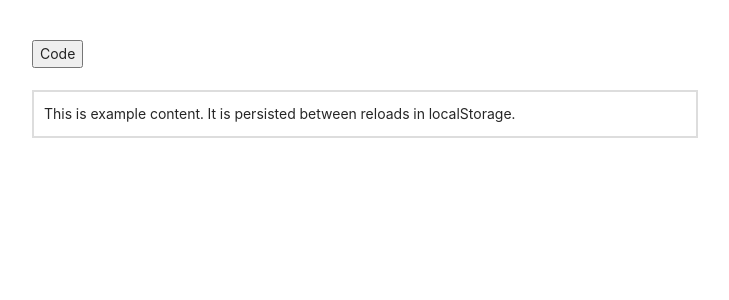
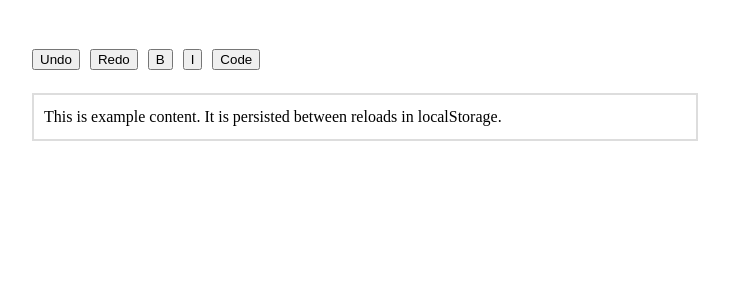
Before and after one commit to tuture-dev/editure2, a React app: page / in a window 1280 px wide. Shown: the top 300 px of the page, without its empty margins (275-1004 px from the left). Built offline with nearby package versions, Linux system fonts and the light colour scheme.

Commit message:
feat(editor): 添加加粗和斜体以及对应的 keymap等

```diff
--- a/package.json
+++ b/package.json
@@ -90,6 +90,7 @@
     "dotenv-expand": "^5.1.0",
     "lodash": "^4.17.20",
     "markdown-it": "^12.0.4",
+    "markdown-it-underline": "^1.0.1",
     "prosemirror-commands": "^1.1.5",
     "prosemirror-example-setup": "^1.1.2",
     "prosemirror-gapcursor": "^1.1.5",
--- a/src/App.css
+++ b/src/App.css
@@ -1,10 +1,6 @@
-@import '~antd/dist/antd.css';
-
 html,
 input,
 textarea {
-  font-family: 'Roboto', 'Ubuntu Mono', Consolas, monospace;
   line-height: 1.4;
-  background: #eee;
   word-break: break-all;
 }
--- a/src/Editor.tsx
+++ b/src/Editor.tsx
@@ -6,6 +6,7 @@
 import { keymap } from 'prosemirror-keymap';
 import { MarkdownParser, MarkdownSerializer } from 'prosemirror-markdown';
 import { inputRules, InputRule } from 'prosemirror-inputrules';
+import { history } from 'prosemirror-history';
 
 import './App.css';
 import StyledEditor from './StyledEditor';
@@ -56,6 +57,7 @@
       schema,
       doc,
       plugins: [
+        history(),
         gapCursor(),
         inputRules({
           rules: this.inputRules,
--- a/src/Menu.tsx
+++ b/src/Menu.tsx
@@ -2,6 +2,7 @@
 import { EditorView } from 'prosemirror-view';
 import { Schema } from 'prosemirror-model';
 import { toggleMark } from 'prosemirror-commands';
+import { undo, redo } from 'prosemirror-history';
 
 /* @jsx jsx */
 import { jsx, css } from '@emotion/react';
@@ -22,6 +23,50 @@
           margin-right: 10px;
         }
       `}>
+      <button
+        type="button"
+        onClick={() => undo(props.view?.state, props.view?.dispatch)}>
+        Undo
+      </button>
+      <button
+        type="button"
+        onClick={() => redo(props.view?.state, props.view?.dispatch)}>
+        Redo
+      </button>
+      <button
+        type="button"
+        style={{
+          fontWeight:
+            props.view &&
+            isMarkActive(props.view?.state, props.schema?.marks.strong)
+              ? 'bold'
+              : undefined,
+        }}
+        onClick={() =>
+          toggleMark(props.schema.marks.strong)(
+            props.view?.state,
+            props.view?.dispatch,
+          )
+        }>
+        B
+      </button>
+      <button
+        type="button"
+        style={{
+          fontWeight:
+            props.view &&
+            isMarkActive(props.view?.state, props.schema?.marks.em)
+              ? 'bold'
+              : undefined,
+        }}
+        onClick={() =>
+          toggleMark(props.schema.marks.em)(
+            props.view?.state,
+            props.view?.dispatch,
+          )
+        }>
+        I
+      </button>
       <button
         type="button"
         style={{
--- a/src/StyledEditor.tsx
+++ b/src/StyledEditor.tsx
@@ -67,6 +67,12 @@
     padding: 3px;
   }
 
+  :not(pre) > code {
+    font-family: monospace;
+    background-color: #eee;
+    padding: 3px;
+  }
+
   img {
     max-width: 100%;
     max-height: 20em;
--- a/src/utils/inputRules.ts
+++ b/src/utils/inputRules.ts
@@ -4,8 +4,14 @@
 function createInputRules() {
   let inputRules = [];
 
+  const strong = markInputRule(/(?:\*\*)([^*]+)(?:\*\*)$/, schema.marks.strong);
+  inputRules.push(strong);
+
+  const em = markInputRule(/(?:\*)([^*]+)(?:\*)$/, schema.marks.em);
+  inputRules.push(em);
+
   // marks
-  const code = markInputRule(/(?:^|[^`])(`([^`]+)`)$/, schema['marks']['code']);
+  const code = markInputRule(/(?:^|[^`])(`([^`]+)`)$/, schema.marks.code);
   inputRules.push(code);
 
   return inputRules;
--- a/src/utils/keymaps.ts
+++ b/src/utils/keymaps.ts
@@ -1,4 +1,5 @@
 import { Keymap, toggleMark } from 'prosemirror-commands';
+import { redo, undo } from 'prosemirror-history';
 import schema from './schema';
 
 function createKeymaps() {
@@ -7,6 +8,19 @@
 
   function bind(key: any, cmd: any) {
     keys[key] = cmd;
+  }
+
+  bind('Mod-z', undo);
+  bind('Shift-Mod-z', redo);
+
+  if ((type = schema.marks.strong)) {
+    bind('Mod-b', toggleMark(type));
+    bind('Mod-B', toggleMark(type));
+  }
+
+  if ((type = schema.marks.em)) {
+    bind('Mod-i', toggleMark(type));
+    bind('Mod-I', toggleMark(type));
   }
 
   // code keymaps
--- a/src/utils/parser.ts
+++ b/src/utils/parser.ts
@@ -4,6 +4,15 @@
 
 function createParser() {
   const tokens = {
+    strong: {
+      mark: 'strong',
+    },
+    em: {
+      mark: 'em',
+    },
+    underline: {
+      mark: 'u',
+    },
     code_inline: {
       mark: 'code',
       noCloseToken: true,
--- a/src/utils/schema.ts
+++ b/src/utils/schema.ts
@@ -1,4 +1,4 @@
-import { Schema, NodeSpec, MarkSpec } from 'prosemirror-model';
+import { Schema, NodeSpec, MarkSpec, Node } from 'prosemirror-model';
 
 const nodes: { [name: string]: NodeSpec } = {
   doc: {
@@ -33,6 +33,35 @@
 };
 
 const marks: { [name: string]: MarkSpec } = {
+  strong: {
+    parseDOM: [
+      { tag: 'strong' },
+      {
+        tag: 'b',
+        getAttrs: (node: any) => node?.style.fontWeight !== 'normal' && null,
+      },
+      {
+        style: 'font-weight',
+        getAttrs: (value: string) =>
+          /^(bold(er)?|[5-9]\d{2,})$/.test(value) && null,
+      },
+    ],
+    toDOM: () => ['strong', 0],
+  },
+  em: {
+    parseDOM: [{ tag: 'i' }, { tag: 'em' }, { style: 'font-style=italic' }],
+    toDOM: () => ['em', 0],
+  },
+  underline: {
+    parseDOM: [
+      { tag: 'u' },
+      {
+        style: 'text-decoration',
+        getAttrs: (value: string) => value === 'underline' && null,
+      },
+    ],
+    toDOM: () => ['u', 0],
+  },
   code: {
     parseDOM: [{ tag: 'code' }],
     // @ts-ignore
--- a/src/utils/serializer.ts
+++ b/src/utils/serializer.ts
@@ -32,6 +32,18 @@
   };
 
   const marks = {
+    em: {
+      open: '*',
+      close: '*',
+      mixable: true,
+      expelEnclosingWhitespace: true,
+    },
+    strong: {
+      open: '**',
+      close: '**',
+      mixable: true,
+      expelEnclosingWhitespace: true,
+    },
     code: {
       open(_state: any, _mark: any, parent: any, index: any) {
         return backticksFor(parent.child(index), -1);
```
Also changed, not shown: 1 other file (tests, documents, lock files or other folders).
